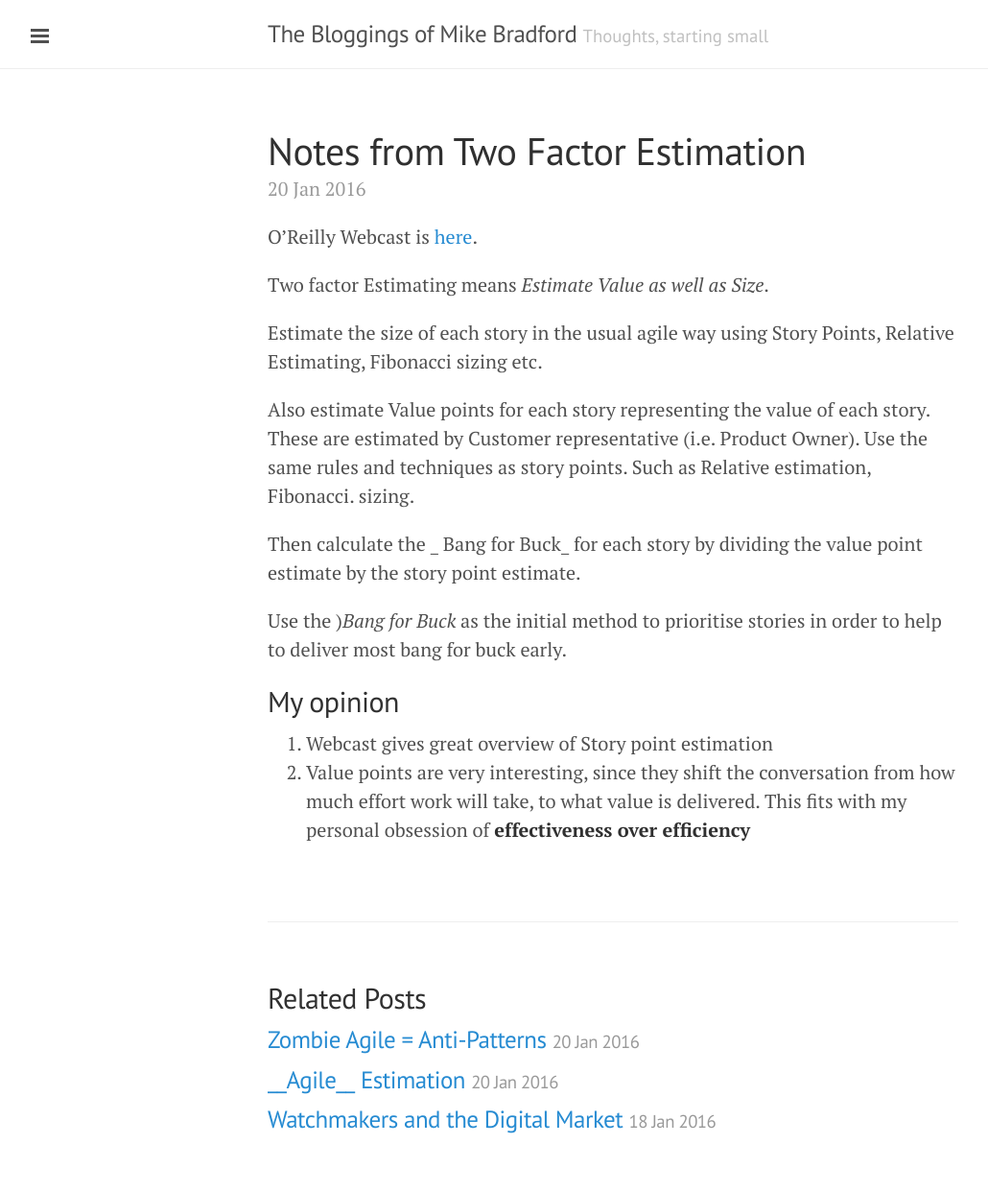
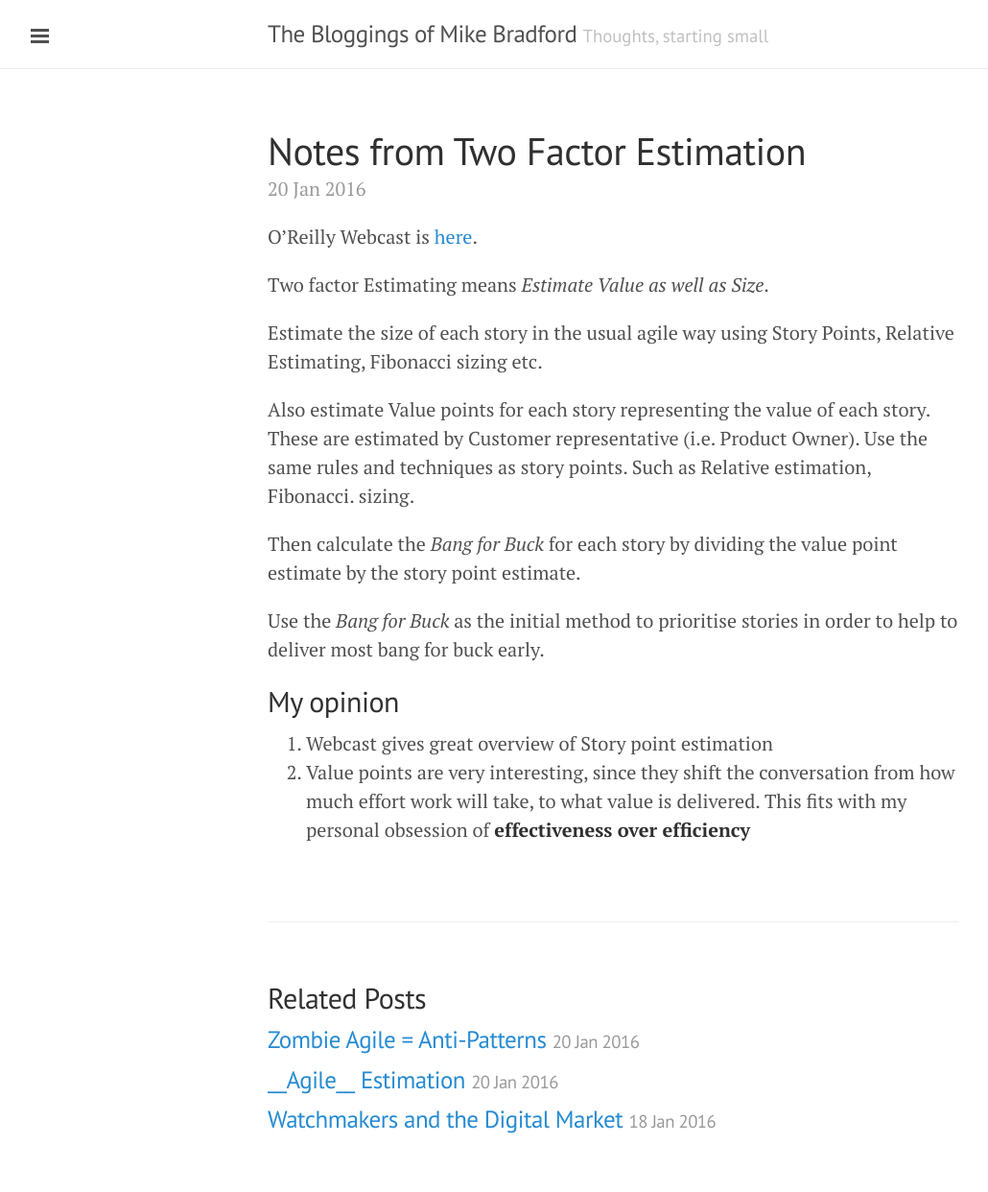
Before and after one commit to mikebradford/mikebradford.github.io, a Jekyll site: the page built from _posts/2016-01-20-notes-from-two-factor-estimation.markdown, in a window 1280 px wide. Shown: the whole page at 96% size, without its empty margins (1-1031 px from the left). Built offline with Jekyll 4.4.1, drawn with Linux system fonts in a browser that asks for light colours.

```diff
--- a/_posts/2016-01-20-notes-from-two-factor-estimation.markdown
+++ b/_posts/2016-01-20-notes-from-two-factor-estimation.markdown
@@ -13,9 +13,9 @@ Also estimate Value points for each story representing the value of each story.
 These are estimated by Customer representative (i.e. Product Owner).
 Use the same rules and techniques as story points. Such as Relative estimation, Fibonacci. sizing.
 
-Then calculate the _ Bang for Buck_ for each story by dividing the value point estimate by the story point estimate.
+Then calculate the _Bang for Buck_ for each story by dividing the value point estimate by the story point estimate.
 
-Use the )_Bang for Buck_ as the initial method to prioritise stories in order to help to deliver most bang for buck early.
+Use the _Bang for Buck_ as the initial method to prioritise stories in order to help to deliver most bang for buck early.
 
 ## My opinion
 1. Webcast gives great overview of Story point estimation
```
